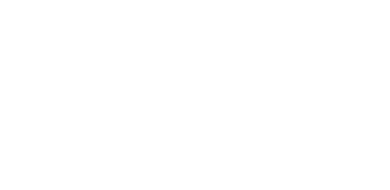
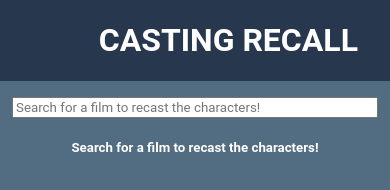
Before and after one commit to TyStahl/Casting-Recall, a website: page index.html in a window 390 px wide. Drawn offline with Linux system fonts and the light colour scheme.

Commit message:
project started and page styled for mobile and desktop

```diff
--- a/css/layout.css
+++ b/css/layout.css
@@ -0,0 +1,38 @@
+* {
+  font-family: Roboto, sans-serif;
+}
+
+.hidden {
+  display: none !important;
+}
+
+.container {
+  max-width: 575px;
+  margin: 0 auto;
+  padding: 0 0.75rem;
+}
+
+.row {
+  display: flex;
+  flex-wrap: wrap;
+}
+
+.column-full,
+.column-half {
+  width: 100%;
+}
+
+@media screen and (min-width: 768px) {
+  .container {
+    max-width: 900px;
+  }
+
+  .column-full,
+  .column-half {
+    padding: 0 0.75rem;
+  }
+
+  .column-half {
+    width: 50%;
+  }
+}
--- a/css/styles.css
+++ b/css/styles.css
@@ -0,0 +1,47 @@
+h1 {
+  color: white;
+  margin-right: 2rem;
+}
+
+h5 {
+  color: white;
+  text-align: center;
+}
+
+body {
+  background-color: rgb(82, 109, 130);
+}
+
+.input {
+  width: 100%;
+  margin-top: 1rem;
+}
+
+.header {
+  display: flex;
+  background-color: rgb(39, 55, 77);
+}
+
+.j-end {
+  justify-content: flex-end;
+}
+
+.j-center {
+  justify-content: center;
+}
+
+.j-start {
+  justify-content: flex-start;
+}
+
+.container {
+  min-height: 100vh;
+  width: 100%;
+  background-color: rgb(82, 109, 130);
+}
+
+.row {
+  display: flex;
+  height: fit-content;
+  width: 100%;
+}
--- a/index.html
+++ b/index.html
@@ -10,9 +10,22 @@
   <link rel="stylesheet" href="css/styles.css">
 </head>
 <body>
-  <header>
+  <header class="header">
+    <div class="row j-end">
+      <h1>CASTING RECALL</h1>
+    </div>
   </header>
-  <main>
+  <main class="container">
+    <div class="row j-start">
+      <div class="a-center column-full column-half">
+        <form>
+          <input class="input" id="film-search" type="text" placeholder="Search for a film to recast the characters!">
+        </form>
+      </div>
+    </div>
+    <div class="row j-center">
+      <h5>Search for a film to recast the characters!</h5>
+    </div>
   </main>
   <script src="js/data.js"></script>
   <script src="js/main.js"></script>
```
